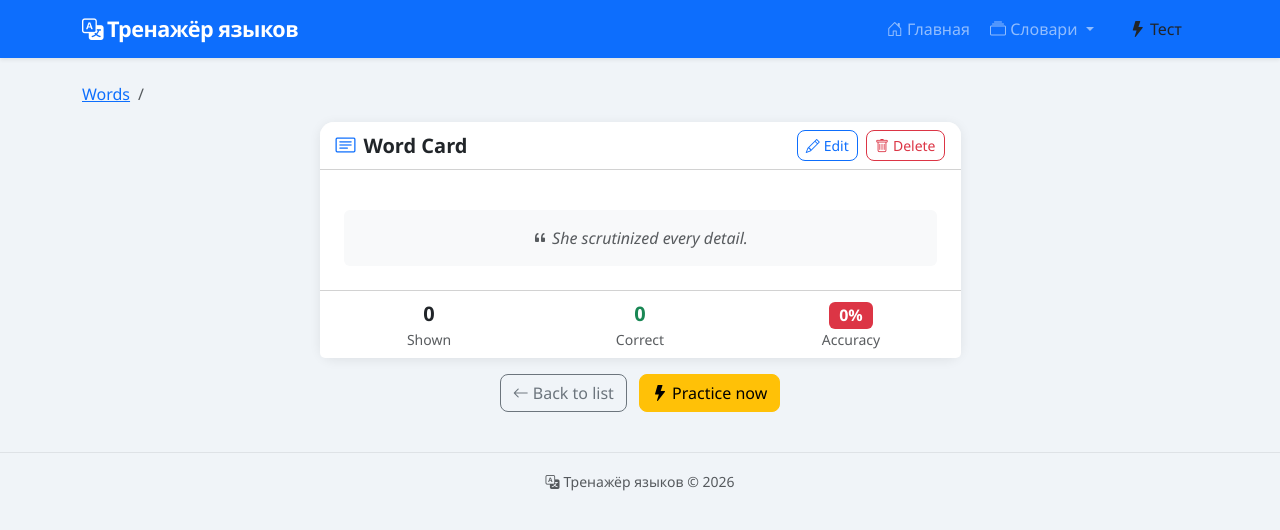
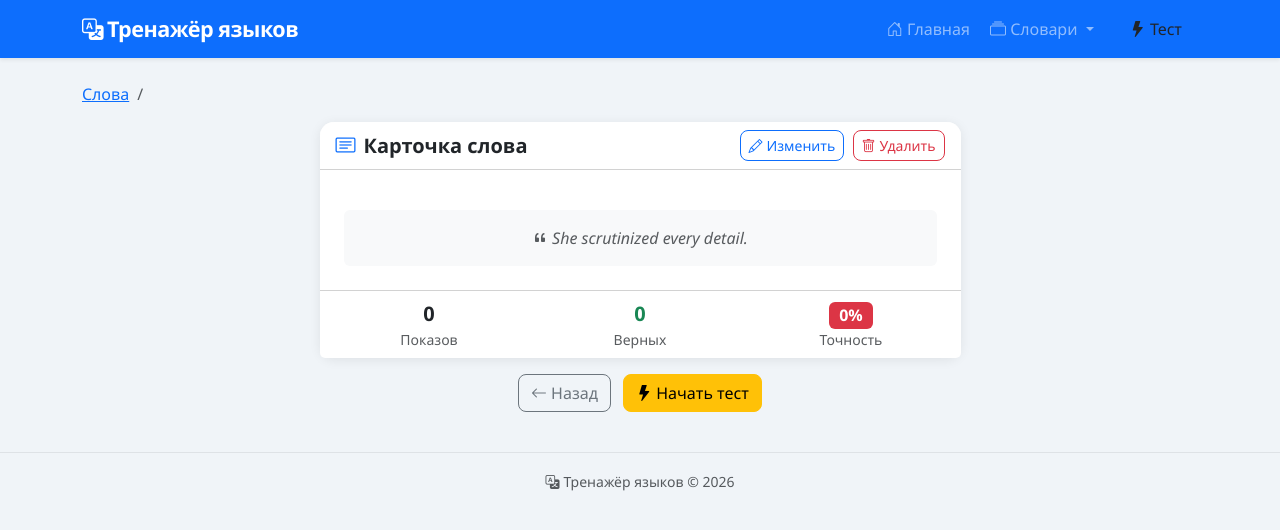
Before and after one commit to ivkhripunov/english_trainer, a Django app: page /words/9/ in a window 1280 px wide. Shown: the top 530 px of the page. Run offline with Django 4.2, Linux system fonts and the light colour scheme; data comes from the database, SQL or seed files in the repository.

Commit message:
fix: translate word templates to Russian

```diff
--- a/trainer/templates/trainer/word_detail.html
+++ b/trainer/templates/trainer/word_detail.html
@@ -1,11 +1,17 @@
 {% extends "trainer/base.html" %}
-{% block title %}{{ word.english }} — English Trainer{% endblock %}
+{% block title %}{{ word.original }} — Тренажёр языков{% endblock %}
 
 {% block content %}
 <nav aria-label="breadcrumb" class="mb-3">
     <ol class="breadcrumb">
-        <li class="breadcrumb-item"><a href="{% url 'word_list' %}">Words</a></li>
-        <li class="breadcrumb-item active">{{ word.english }}</li>
+        {% if word.collection %}
+            <li class="breadcrumb-item">
+                <a href="{% url 'collection_detail' word.collection.pk %}">{{ word.collection.name }}</a>
+            </li>
+        {% else %}
+            <li class="breadcrumb-item"><a href="{% url 'word_list' %}">Слова</a></li>
+        {% endif %}
+        <li class="breadcrumb-item active">{{ word.original }}</li>
     </ol>
 </nav>
 
@@ -14,20 +20,23 @@
         <div class="card">
             <div class="card-header bg-white d-flex justify-content-between align-items-center">
                 <span class="fw-bold fs-5">
-                    <i class="bi bi-card-text me-2 text-primary"></i>Word Card
+                    <i class="bi bi-card-text me-2 text-primary"></i>Карточка слова
                 </span>
                 <div>
                     <a href="{% url 'word_edit' word.pk %}" class="btn btn-sm btn-outline-primary me-1">
-                        <i class="bi bi-pencil me-1"></i>Edit
+                        <i class="bi bi-pencil me-1"></i>Изменить
                     </a>
                     <a href="{% url 'word_delete' word.pk %}" class="btn btn-sm btn-outline-danger">
-                        <i class="bi bi-trash me-1"></i>Delete
+                        <i class="bi bi-trash me-1"></i>Удалить
                     </a>
                 </div>
             </div>
             <div class="card-body p-4 text-center">
-                <div class="display-5 fw-bold text-primary mb-2">{{ word.english }}</div>
-                <div class="fs-3 text-muted mb-3">{{ word.russian }}</div>
+                {% if word.collection %}
+                    <span class="badge bg-primary mb-3">{{ word.collection.language }} / {{ word.collection.name }}</span>
+                {% endif %}
+                <div class="display-5 fw-bold text-primary mb-2">{{ word.original }}</div>
+                <div class="fs-3 text-muted mb-3">{{ word.translation }}</div>
                 {% if word.example %}
                     <div class="bg-light rounded p-3 fst-italic text-muted">
                         <i class="bi bi-quote me-1"></i>{{ word.example }}
@@ -38,11 +47,11 @@
                 <div class="row text-center">
                     <div class="col-4">
                         <div class="fw-bold fs-5">{{ word.times_shown }}</div>
-                        <div class="text-muted small">Shown</div>
+                        <div class="text-muted small">Показов</div>
                     </div>
                     <div class="col-4">
                         <div class="fw-bold fs-5 text-success">{{ word.times_correct }}</div>
-                        <div class="text-muted small">Correct</div>
+                        <div class="text-muted small">Верных</div>
                     </div>
                     <div class="col-4">
                         <div class="fw-bold fs-5">
@@ -50,7 +59,7 @@
                                 {{ word.accuracy }}%
                             </span>
                         </div>
-                        <div class="text-muted small">Accuracy</div>
+                        <div class="text-muted small">Точность</div>
                     </div>
                 </div>
                 {% if word.times_shown > 0 %}
@@ -63,11 +72,12 @@
         </div>
 
         <div class="text-center mt-3">
-            <a href="{% url 'word_list' %}" class="btn btn-outline-secondary me-2">
-                <i class="bi bi-arrow-left me-1"></i>Back to list
+            <a href="{% if word.collection %}{% url 'collection_detail' word.collection.pk %}{% else %}{% url 'word_list' %}{% endif %}"
+               class="btn btn-outline-secondary me-2">
+                <i class="bi bi-arrow-left me-1"></i>Назад
             </a>
             <a href="{% url 'quiz_start' %}" class="btn btn-warning">
-                <i class="bi bi-lightning-fill me-1"></i>Practice now
+                <i class="bi bi-lightning-fill me-1"></i>Начать тест
             </a>
         </div>
     </div>
```
Also changed, not shown: trainer/templates/trainer/word_confirm_delete.html (+9 -9 lines), trainer/templates/trainer/word_form.html (+4 -8 lines), trainer/templates/trainer/word_list.html (+20 -20 lines).
